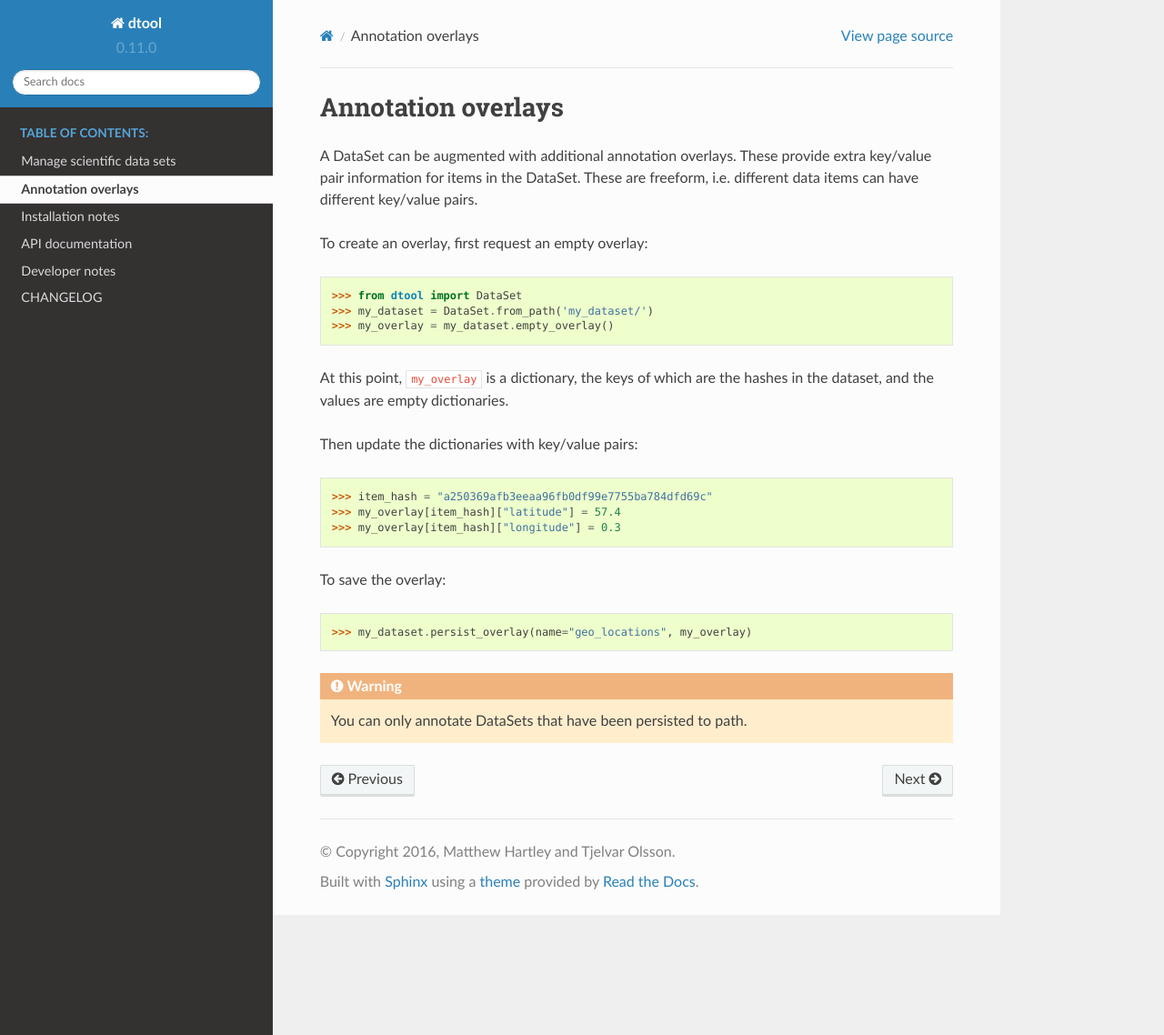
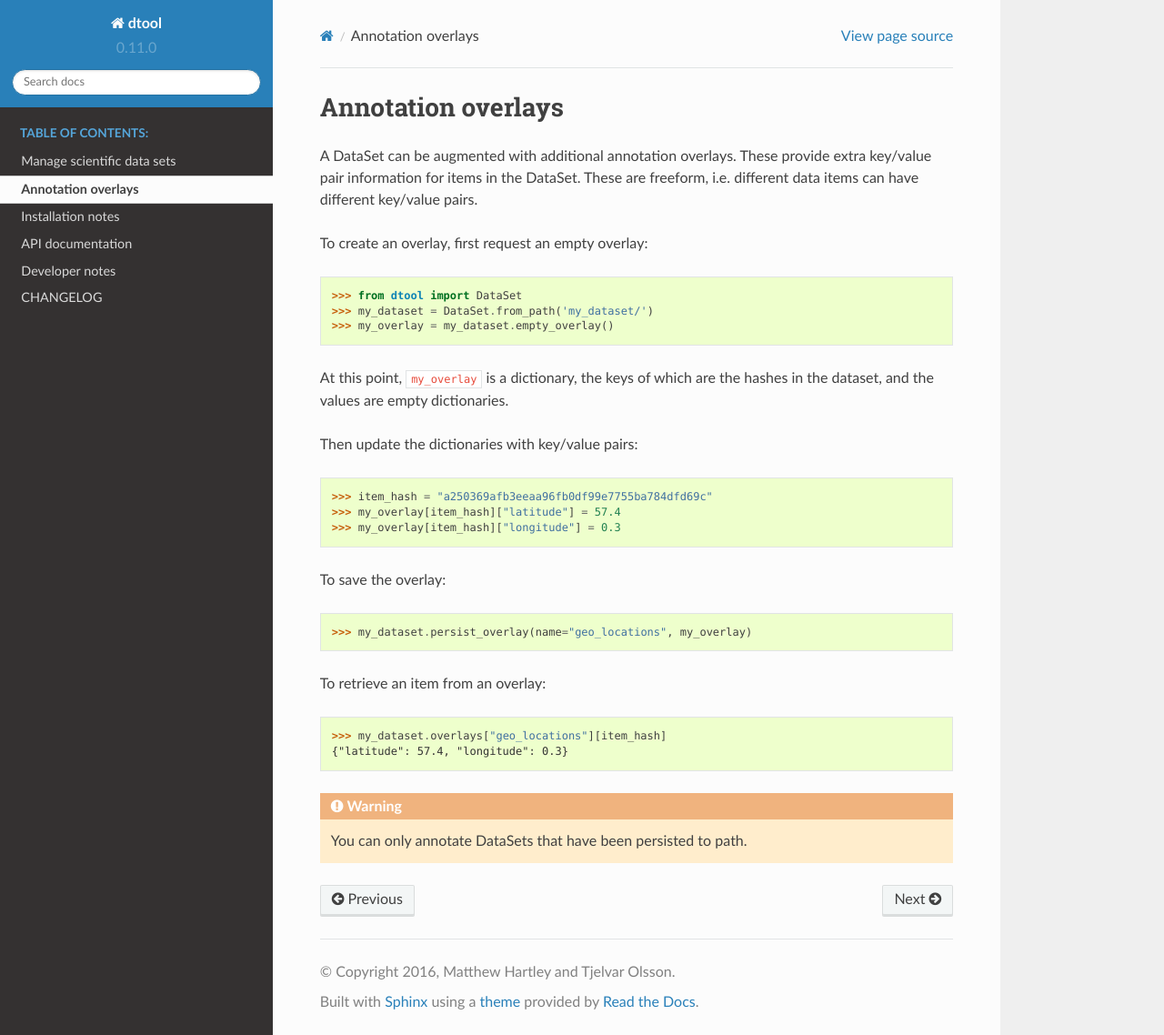
Before and after one commit to JIC-CSB/dtool, a Sphinx documentation site: the page built from docs/source/annotation_overlays.rst, in a window 1280 px wide and 1138 px high. Shown: the whole window at 91% size. Built offline with Sphinx 7.4.7 and the Read the Docs theme 2.0.0, drawn with Linux system fonts in a browser that asks for light colours.

Commit message:
Update documentation on annotation overlays to include retrieval

```diff
--- a/docs/source/annotation_overlays.rst
+++ b/docs/source/annotation_overlays.rst
@@ -27,6 +27,13 @@ To save the overlay:
 
     >>> my_dataset.persist_overlay(name="geo_locations", my_overlay)
 
+To retrieve an item from an overlay:
+
+.. code-block:: python
+
+    >>> my_dataset.overlays["geo_locations"][item_hash]
+    {"latitude": 57.4, "longitude": 0.3}
+
 .. warning::
 
     You can only annotate DataSets that have been persisted to path.
```
